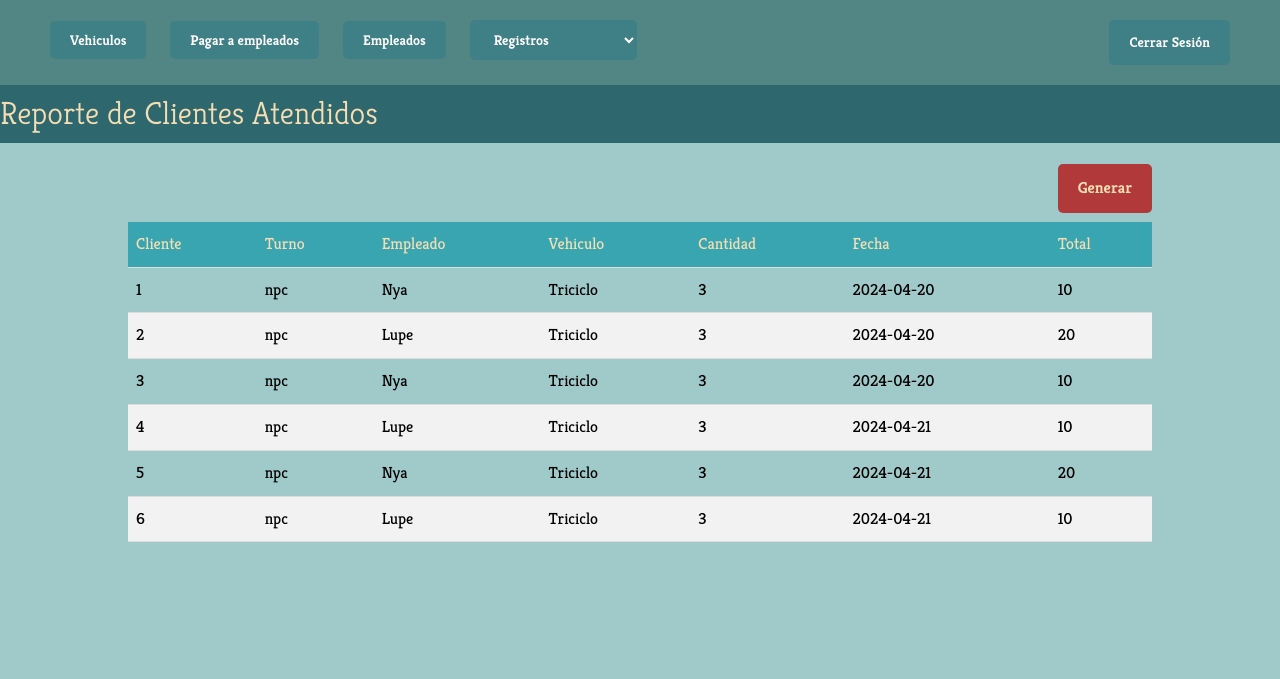
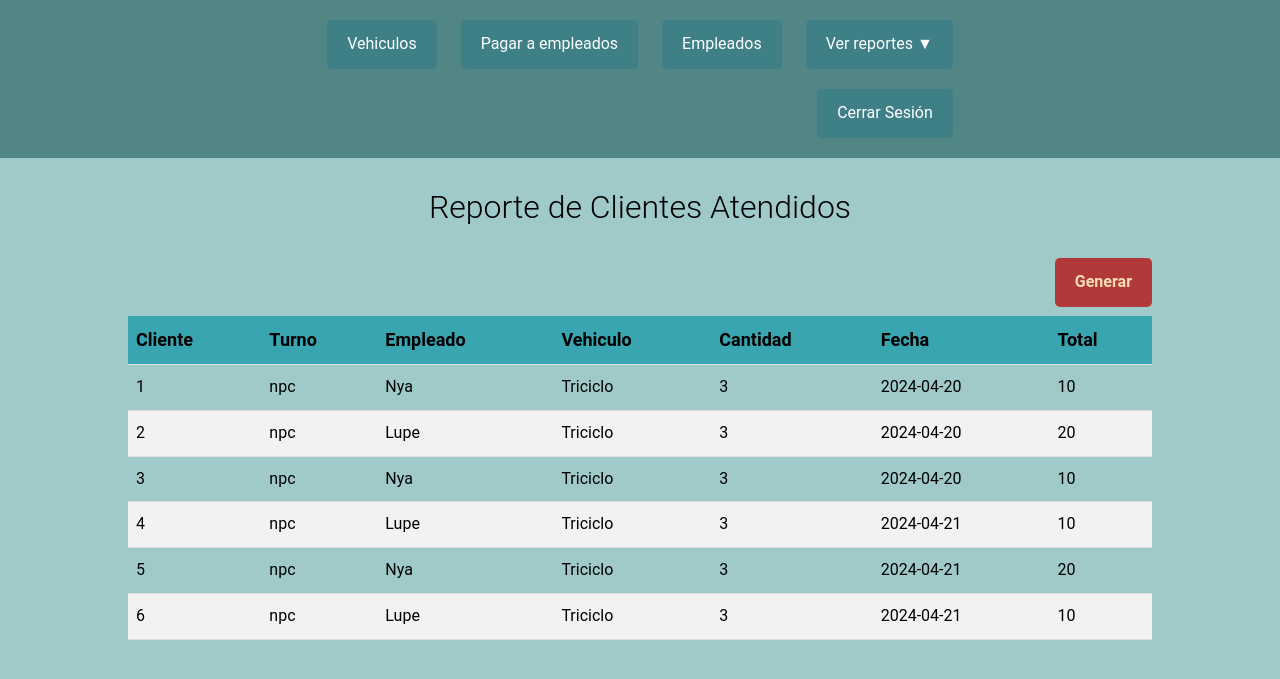
Before and after one commit to Alfredowo/AutolavadoInc, a PHP site: page /clientesatendidos in a window 1280 px wide. Shown: the top 679 px of the page. Run offline with PHP 8.4, Linux system fonts and the light colour scheme; data comes from the database, SQL or seed files in the repository; some libraries are stand-ins or nearby versions.

Commit message:
se arreglo el dropdown y se mejoro el diseño

```diff
--- a/Autolavado/css/style.css
+++ b/Autolavado/css/style.css
@@ -8,7 +8,7 @@ html {
 }
 body {
     background-color: #A0CACA;
-    font-family: 'Kreon', sans-serif;
+    font-family: 'Roboto', sans-serif;
     font-size: 1.6rem;
     line-height: 1.8;
 }
@@ -33,7 +33,7 @@ picture {
 }
 
 h1, h2, h3 {
-    font-family: 'Kreon', sans-serif;
+    font-family: 'Roboto', sans-serif;
     margin: calc(5rem / 2) 0;
     font-weight: 300;
     text-align: center;
@@ -164,8 +164,7 @@ h4 {
 .buttonss {
     background-color: #3F7F86;
     color: white;
-    font-size: 14px;
-    font-weight: bold;
+    font-size: 1.6rem;
     padding: 10px 20px;
     border: none;
     border-radius: 5px;
@@ -179,10 +178,9 @@ h4 {
 /*fin navbar*/
 /*Titulos facheros*/
 .titulochido {
-    background-color: #2E676D;
-    color: wheat;
+    color: black;
     margin-top: 0;
-    font-family: 'Kreon', sans-serif;
+    font-family: 'Roboto', sans-serif;
     font-weight: 150;
     text-align: left;
     clear: left; /* Esto evita que otros elementos se coloquen a su lado */
@@ -228,7 +226,9 @@ h4 {
 .tabletitulos
 {
     background: #39A5B1;
-    color: wheat;
+    color: black;
+    font-weight: bold;
+    font-size: 18px;
 }
 .table {
     width: 100%;
@@ -276,3 +276,54 @@ h4 {
     text-align: center;
 }
 /**/
+
+
+/*Estilo de la barra de navegacion*/
+
+* {
+    padding: 0;
+    margin: 0;
+    font-family: 'Roboto', sans-serif;
+}
+
+ul {
+    list-style: none;
+    background: #528685;
+    text-align: center;
+}
+
+ul li {
+    display: inline-block;
+    position: relative;
+}
+
+ul li a {
+    display: block;
+    padding: 7.5px 5px;
+    color: #FFFFFF;
+    text-decoration: none;
+    text-align: center;
+}
+
+ul li ul.dropdown li {
+    display: block;
+}
+
+ul li ul.dropdown {
+    width: 100%;
+    position: absolute;
+    z-index: 999;
+    display: none;
+}
+
+ul li a:hover {
+    background: #2C6268;
+}
+
+ul li:hover ul.dropdown {
+    display: block;
+}
+
+.cerrar {
+    margin-left: 500px; /* Ajusta el margen según sea necesario */
+}
--- a/Autolavado/view/clientesatendidos.view.php
+++ b/Autolavado/view/clientesatendidos.view.php
@@ -1,4 +1,5 @@
-<h1 class="titulochido">Reporte de Clientes Atendidos</h1>
+
+<h1 class="">Reporte de Clientes Atendidos</h1>
 <div class="table-container">
 <a class="butonimprimir"href="javascript:genPDF()">Generar</a>
     <!-- <input type="text" id="h1"> -->
--- a/Autolavado/view/empleadodia.view.php
+++ b/Autolavado/view/empleadodia.view.php
@@ -1,4 +1,4 @@
-<h1 class="titulochido">Reporte de Empleado del Día</h1>
+<h1 class="">Reporte de Empleado del Día</h1>
 <div class="table-container">
     <table class="table"id="tabla_empleadodia">
     <a class="butonimprimir" href="javascript:genPDF()">Generar</a>
--- a/Autolavado/view/masterpage/masterpage.default.viewadmin.php
+++ b/Autolavado/view/masterpage/masterpage.default.viewadmin.php
@@ -1,34 +1,35 @@
 <!DOCTYPE html>
 <html>
+
 <head>
   <title>Autolavado</title>
   <meta charset="utf=8">
   <link rel="stylesheet" type="text/css" href="css/style.css">
   <link rel="stylesheet" type="text/css" href="css/normalize.css">
   <link rel="preconnect" href="https://fonts.googleapis.com">
-<link rel="preconnect" href="https://fonts.gstatic.com" crossorigin>
-<link href="https://fonts.googleapis.com/css2?family=Kreon:wght@300..700&display=swap" rel="stylesheet">
+  <link rel="preconnect" href="https://fonts.gstatic.com" crossorigin>
+  <link href="https://fonts.googleapis.com/css2?family=Kreon:wght@300..700&display=swap" rel="stylesheet">
   <script src="dist/js/bootstrap.min.js"></script>
   <script src="jquery/jquery.min.js"></script>
 </head>
 <body>
-  <header class="header">
-  <div class="contenedor contenido-header">
-    <nav class="">
-      <a class="buttonss" href="vehiculos">Vehiculos</a>
-      <a class="buttonss" href="pagarempleados">Pagar a empleados</a>
-      <a class="buttonss" href="empleados">Empleados</a>
-        <select class="buttonss" onchange="window.location.href=this.value">
-          <option class="options" value="#" selected>Registros</option>
-          <option class="options" value="empleadodia">Empleado del día</option>
-          <option class="options" value="clientesatendidos">Clientes atendidos</option>
-          <option class="options" value="pagos">Pagos Diarios</option>
-        </select>
-      <a class="exit buttonss" href="home">Cerrar Sesión</a>
-    </nav>
-    </div>
-    </header>
-  </div>
+  <ul class="header">
+
+    <li><a class="buttonss" href="vehiculos">Vehiculos</a></li>
+    <li><a class="buttonss" href="pagarempleados">Pagar a empleados</a></li>
+    <li><a class="buttonss" href="empleados">Empleados</a></li>
+
+    <li><a href="#" class="buttonss"> Ver reportes ▼ </a>
+      <ul class="dropdown">
+        <li><a href="empleadodia" class="options">Empleado del día</a></li>
+        <li><a href="clientesatendidos" class="options">Clientes atendidos</a></li>
+        <li><a href="pagos" class="options">Pagos Diarios</a></li>
+      </ul>
+    </li>
+
+    <li><a class="buttonss cerrar" href="home">Cerrar Sesión</a></li>
+
+  </ul>
   <div><?php echo $view_content; ?></div>
 </body>
 </html>
--- a/Autolavado/view/pagos.view.php
+++ b/Autolavado/view/pagos.view.php
@@ -1,4 +1,4 @@
-<h1 class="titulochido">Reporte de Pagos Diarios</h1>
+<h1 class="">Reporte de Pagos Diarios</h1>
 <div class="table-container">
 <a class="butonimprimir"href="javascript:genPDF()">Generar</a>
     <!-- <input type="text" id="h1"> -->
```
